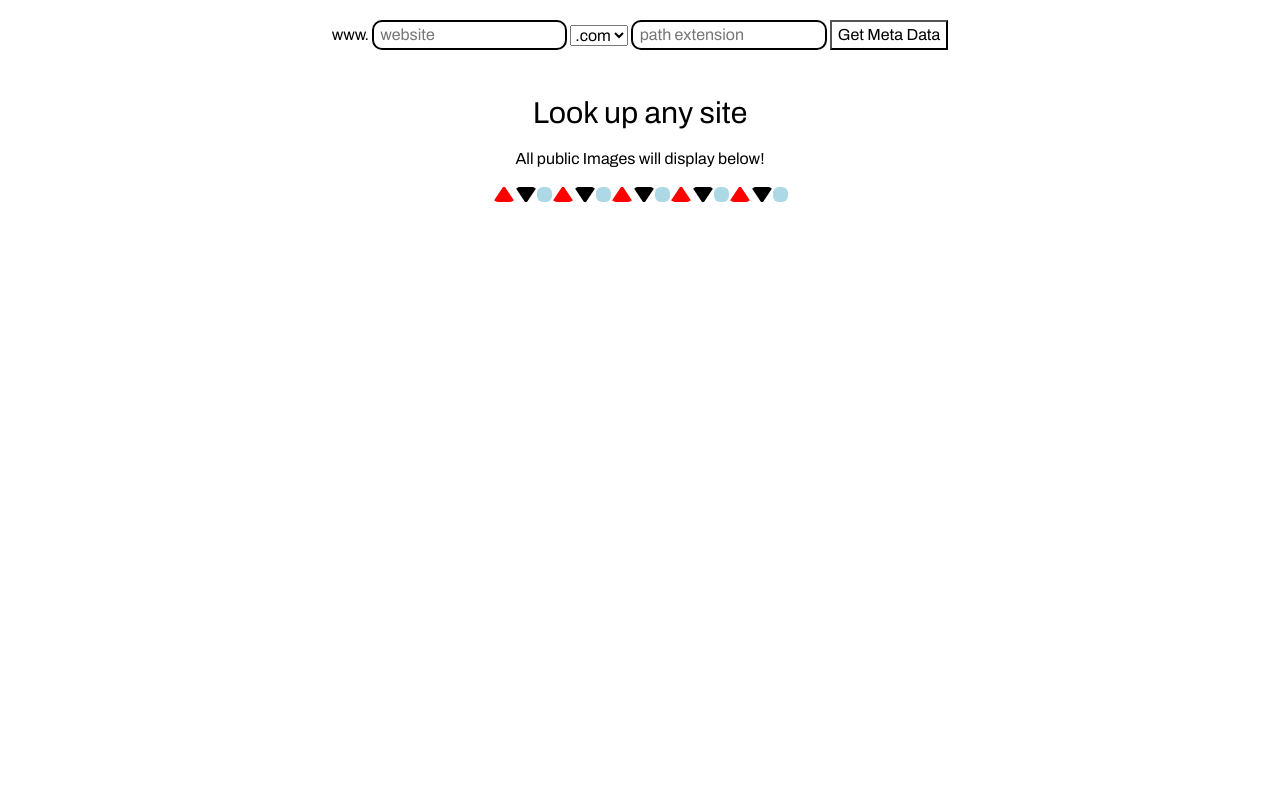
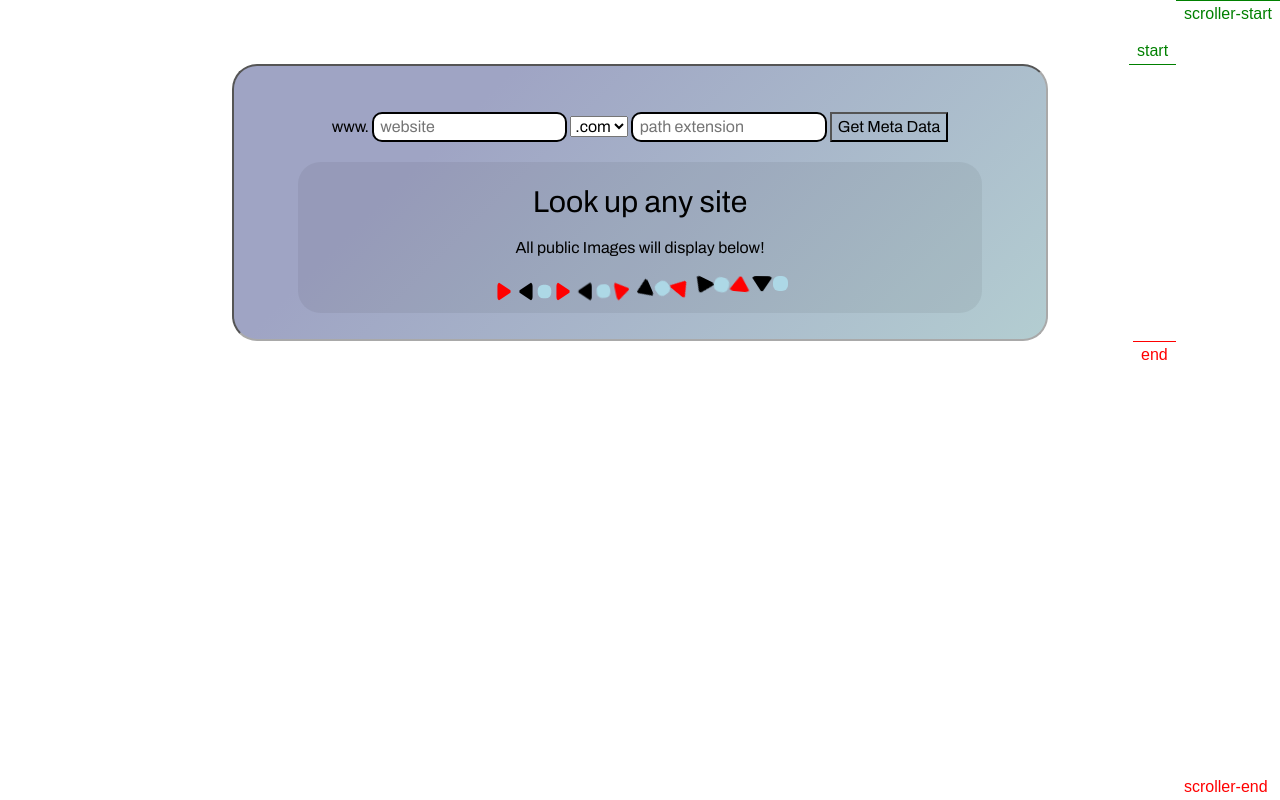
Before and after one commit to Tanner-Davison/greensock-animations, a React (Create React App) app: page /metaDataTool in a window 1280 px wide. Built offline with nearby package versions, Linux system fonts and the light colour scheme.

Commit message:
added new search feature

```diff
--- a/src/App.js
+++ b/src/App.js
@@ -1,7 +1,7 @@
 import React from 'react'
 import HomePage from './pages/HomePage'
 import CustomTools from './pages/CustomTools'
-
+import NavigationBar from './components/NavigationBar'
 import MetaData from './components/MetaData'
 import ScrollExample from './pages/ScrollExample'
 import InProgress from './pages/InProgress'
@@ -30,6 +30,7 @@ function App() {
         <Route path='/in-progress' element={<InProgress />} />,
         <Route path='/metaDataTool' element={<MetaData />} />,
         <Route path='/pinned-scroll' element={<ScrollExample />} />,
+        <Route path='/meta-lookup' element={<><NavigationBar/><MetaData/></>}/>,
       </>,
     ),
   )
--- a/src/components/BoxPlayground.js
+++ b/src/components/BoxPlayground.js
@@ -912,10 +912,10 @@ const Wrapper = styled.div`
   flex-direction: row;
   align-items: center;
   justify-content: center;
-  padding: 2.917vw 0vw;
+  padding: 5.903vw 0vw;
   z-index: 1;
   ${media.fullWidth} {
-    padding: 0px 0px;
+    padding: 85px 0px;
   }
 
   ${media.tablet} {
--- a/src/components/GridLayout.js
+++ b/src/components/GridLayout.js
@@ -11,7 +11,7 @@ import Content5 from './GridContent/Content5'
 
 const GridLayout = () => {
   return (
-    <Wrapper>
+    <Wrapper className='end-home-trigger'>
         <Layout>
             <Content className={'content1'}>content1</Content>
             <Content className={'content2'}>content2</Content>
--- a/src/components/MetaData.js
+++ b/src/components/MetaData.js
@@ -1,136 +1,136 @@
-import axios from "axios";
-import cheerio from "cheerio";
-import React, { useEffect, useState } from "react";
-import styled from "styled-components";
-import downloadIcon from "../images/downloadIcon.png";
-import preDownload from "../images/preDownload.png";
-import saveFill from "../images/saveFill.png";
-import saveNoFill from "../images/saveNoFill.png";
-import media from "../styles/media";
-import text from "../styles/text";
-import TypingComp from "../utils/TypingComp";
-
+import axios from 'axios'
+import cheerio from 'cheerio'
+import React, { useEffect, useState, useRef } from 'react'
+import styled from 'styled-components'
+import downloadIcon from '../images/downloadIcon.png'
+import preDownload from '../images/preDownload.png'
+import saveFill from '../images/saveFill.png'
+import saveNoFill from '../images/saveNoFill.png'
+import media from '../styles/media'
+import text from '../styles/text'
+import gsap from 'gsap'
+import TypingComp from '../utils/TypingComp'
+import { useGSAP } from '@gsap/react'
 const MetaData = () => {
-  const [searchUrl, setSearchUrl] = useState("");
-  const [searchPath, setSearchPath] = useState("");
-  const [domain, setDomain] = useState(".com");
-  const [isLoading, setIsLoading] = useState(false);
-  const [metaImages, setMetaImages] = useState([]);
-  const [isHover, setIsHover] = useState("");
-  const [saveIconHover, setSaveIconHover] = useState(false);
-  const [downloadIsHover, setDownloadIsHover] = useState(false);
+  const [searchUrl, setSearchUrl] = useState('')
+  const [searchPath, setSearchPath] = useState('')
+  const [domain, setDomain] = useState('.com')
+  const [isLoading, setIsLoading] = useState(false)
+  const [metaImages, setMetaImages] = useState([])
+  const [isHover, setIsHover] = useState('')
+  const [saveIconHover, setSaveIconHover] = useState(false)
+  const [downloadIsHover, setDownloadIsHover] = useState(false)
   const [metaData, setMetaData] = useState({
-    title: "Look up any site",
-    description: "All public Images will display below!",
-  });
-
+    title: 'Look up any site',
+    description: 'All public Images will display below!',
+  })
+  const shapesRef = useRef(null)
   const runShapes = new Array(5).fill().map((num) => {
     return (
       <>
-        <Triangle />
-        <TriangleTwo />
-        <Circle />
+        <Triangle className='geo-item' />
+        <TriangleTwo className='geo-item' />
+        <Circle className='geo-item' />
       </>
-    );
-  });
+    )
+  })
   const fetchMetaData = async (searchUrl, searchExtendedUrl, domain) => {
-    setMetaData({ title: "", description: "", alt: "" });
-    setIsLoading(true);
-    setMetaImages([]);
+    setMetaData({ title: '', description: '', alt: '' })
+    setIsLoading(true)
+    setMetaImages([])
 
     try {
-      const response = await axios.get("http://localhost:5002/proxy", {
+      const response = await axios.get('http://localhost:5002/proxy', {
         params: { searchUrl, searchExtendedUrl, domain },
-      });
-      const $ = cheerio.load(response.data);
-      const title = $("title").text();
-      const description = $('meta[name="description"]').attr("content") || "";
+      })
+      const $ = cheerio.load(response.data)
+      const title = $('title').text()
+      const description = $('meta[name="description"]').attr('content') || ''
 
       setMetaData((prevData) => ({
         ...prevData,
-        title: title || "No Data Found",
+        title: title || 'No Data Found',
         description:
           description ||
-          "Some websites may restrict access to their metadata to protect user privacy. Metadata can sometimes contain personally identifiable information or other sensitive data that the website owner wants to keep private.",
-      }));
-      $("img").each((index, element) => {
-        let src = $(element).attr("src");
-        let delayedUrl = $(element).attr("data-delayed-url");
-        let delayedSrc = $(element).attr("data-src");
-        let altTag = $(element).attr("alt");
+          'Some websites may restrict access to their metadata to protect user privacy. Metadata can sometimes contain personally identifiable information or other sensitive data that the website owner wants to keep private.',
+      }))
+      $('img').each((index, element) => {
+        let src = $(element).attr('src')
+        let delayedUrl = $(element).attr('data-delayed-url')
+        let delayedSrc = $(element).attr('data-src')
+        let altTag = $(element).attr('alt')
 
-        if (delayedSrc && delayedSrc.trim() !== "") {
+        if (delayedSrc && delayedSrc.trim() !== '') {
           setMetaImages((prev) => [
             ...prev,
             { dataSource: delayedSrc, alt: altTag },
-          ]);
-        } else if (src && src.trim() !== "") {
-          setMetaImages((prev) => [...prev, { dataSource: src, alt: altTag }]);
-        } else if (delayedUrl && delayedUrl.trim() !== "") {
+          ])
+        } else if (src && src.trim() !== '') {
+          setMetaImages((prev) => [...prev, { dataSource: src, alt: altTag }])
+        } else if (delayedUrl && delayedUrl.trim() !== '') {
           setMetaImages((prev) => [
             ...prev,
             { dataSource: delayedUrl, alt: altTag },
-          ]);
+          ])
         }
-      });
+      })
     } catch (error) {
-      console.error("Error fetching meta data:", error);
+      console.error('Error fetching meta data:', error)
       setMetaData({
-        title: "Oops.. Invalid Request",
+        title: 'Oops.. Invalid Request',
         description:
-          "Some websites may restrict access to their metadata to protect user privacy. Metadata can sometimes contain personally identifiable information or other sensitive data that the website owner wants to keep private.",
-      });
+          'Some websites may restrict access to their metadata to protect user privacy. Metadata can sometimes contain personally identifiable information or other sensitive data that the website owner wants to keep private.',
+      })
     } finally {
-      setIsLoading(false);
+      setIsLoading(false)
     }
-  };
+  }
 
   const handleImageSave = async (imgSrc, imageAlt) => {
-    const imageUrl = imgSrc;
+    const imageUrl = imgSrc
     const removedSpaces = [...imageAlt].reduce(
-      (acc, char) => (char === " " ? acc : acc + char),
-      ""
-    );
+      (acc, char) => (char === ' ' ? acc : acc + char),
+      '',
+    )
     try {
-      const response = await fetch(imageUrl);
-      const blob = await response.blob();
-      const link = document.createElement("a");
-      link.href = window.URL.createObjectURL(blob);
-      link.download = removedSpaces.substring(0, 12) + "...";
-      document.body.appendChild(link);
-      link.click();
-      document.body.removeChild(link);
-      window.URL.revokeObjectURL(link.href);
+      const response = await fetch(imageUrl)
+      const blob = await response.blob()
+      const link = document.createElement('a')
+      link.href = window.URL.createObjectURL(blob)
+      link.download = removedSpaces.substring(0, 12) + '...'
+      document.body.appendChild(link)
+      link.click()
+      document.body.removeChild(link)
+      window.URL.revokeObjectURL(link.href)
     } catch (error) {
-      console.log("error downloading image, : ", error);
+      console.log('error downloading image, : ', error)
     }
-  };
+  }
   const truncateText = (text, maxLength) => {
     if (text?.length <= maxLength) {
-      return text;
+      return text
     } else {
-      return text?.substring(0, maxLength - 3) + "...";
+      return text?.substring(0, maxLength - 3) + '...'
     }
-  };
+  }
   const chunkArray = (array, maxSize) => {
-    const chunks = [];
+    const chunks = []
     for (let i = 0; i < array.length; i += maxSize) {
-      chunks.push(array.slice(i, i + maxSize));
+      chunks.push(array.slice(i, i + maxSize))
     }
-    return chunks;
-  };
-  const chunky = chunkArray(metaImages, metaImages.length);
+    return chunks
+  }
+  const chunky = chunkArray(metaImages, metaImages.length)
   const webImages = chunky.map((chunk, index) => {
-    console.log(chunk);
     const sortedChunk = chunk?.slice().sort((a, b) => {
-      const altA = a.alt?.toLowerCase();
-      const altB = b.alt?.toLowerCase();
-      if (altA < altB) return -1;
-      if (altA > altB) return 1;
-      return 0;
-    });
+      const altA = a.alt?.toLowerCase()
+      const altB = b.alt?.toLowerCase()
+      if (altA < altB) return -1
+      if (altA > altB) return 1
+      return 0
+    })
     return (
-      <ChunkDiv key={index}>
+      <ChunkDiv key={index} className='chunk-div'>
         {sortedChunk.map((img, innerIndex) => {
           return (
             <ImageWrapper
@@ -145,9 +145,9 @@ const MetaData = () => {
               />
               <AltAndButtonsWrapper>
                 <DisplayAlt>
-                  {img?.alt !== ""
+                  {img?.alt !== ''
                     ? truncateText(img.alt, 35)
-                    : "Description: Not Found"}
+                    : 'Description: Not Found'}
                 </DisplayAlt>
                 <ImgIconsWrapper $isHover={isHover === innerIndex}>
                   <AddToCollection
@@ -155,89 +155,148 @@ const MetaData = () => {
                     src={saveIconHover ? saveFill : saveNoFill}
                     onMouseOver={(e) => setSaveIconHover(true)}
                     onMouseLeave={() => setSaveIconHover(false)}
-                    alt={"moreIcon"}
+                    alt={'moreIcon'}
                   />
                   <Save
                     value={img?.dataSource}
                     src={downloadIsHover ? downloadIcon : preDownload}
                     onMouseOver={() => setDownloadIsHover(true)}
                     onMouseLeave={() => setDownloadIsHover(false)}
-                    alt={"saveIcon"}
+                    alt={'saveIcon'}
                     onClick={() => handleImageSave(img.dataSource, img.alt)}
                   />
                 </ImgIconsWrapper>
               </AltAndButtonsWrapper>
             </ImageWrapper>
-          );
+          )
         })}
       </ChunkDiv>
-    );
+    )
+  })
+  useGSAP(() => {
+    const elTarget = document.querySelector('.meta-search-container');
+    const endTarget = document.querySelector('.chunk-div')
+
+    const enteredTl = gsap.timeline({ paused: true });
+    enteredTl
+    .to(elTarget, {
+      height: '62px',
+      overflow: 'hidden',
+      padding:'0px',
+      left:'0px',
+      top:'75px',
+
+    })
+    .to('.meta-search-bar',{padding:'0px', left:'0px' },0)
+
+
+    if(metaImages.length > 5){
+      elTarget.addEventListener('mouseover',()=> enteredTl.reverse())
+      elTarget.addEventListener('mouseleave', ()=> enteredTl.play())
+    }
+
+    const pinnedTimeline = gsap.timeline({
+      scrollTrigger: {
+        trigger: elTarget,
+        start: 'top top',
+        endTrigger: endTarget,
+        end: 'bottom bottom',
+        markers: true,
+        onEnter: () => enteredTl.play(),
+        onLeaveBack: () => enteredTl.reverse(),
+        onEnterBack: ()=> enteredTl.reverse(),
+
+      },
     });
 
-  useEffect(() => {
-    console.log(metaData);
-  }, [metaData]);
+    pinnedTimeline.play();
+  },
+  { scope: '.meta-data-wrapper',dependencies:[metaImages], revertOnUpdate: true });
+
+  useGSAP(
+    () => {
+      const geoItems = gsap.utils.toArray('.geo-item')
+      const animationDuration = 0.5
+      const geoTimeline = gsap
+        .timeline({
+          paused: false,
+          defaults: {
+            yoyo: true,
+            ease: 'sine.inOut',
+            duration: animationDuration,
+          },
+        })
+        .to(geoItems, { y: '8px', scale: 0.9, rotate: 90, stagger: 0.05 })
+        .to(geoItems, { y: '0px', scale: 1, rotate: 0, stagger: 0.05 })
+        .repeat(-1)
+    },
+
+    { scope: '.meta-data-wrapper' },
+  )
 
   return (
-    <Wrapper>
-      <Label htmlFor={"metaUrlInput"}>
+    <Wrapper className='meta-data-wrapper'>
+      <SearchContainer
+        htmlFor={'metaUrlInput'}
+        className='meta-search-container'
+      >
+        <SearchBar className='meta-search-bar'>
           www.
           <UrlInput
-          id={"metaUrlInput"}
-          type="text"
+            id={'metaUrlInput'}
+            type='text'
             value={searchUrl}
-          placeholder="website"
+            placeholder='website'
             onChange={(e) => setSearchUrl(e.target.value)}
           />
           <Select value={domain} onChange={(e) => setDomain(e.target.value)}>
-          <DomainOption value={".com"}>.com</DomainOption>
-          <DomainOption value={".io"}>.io</DomainOption>
-          <DomainOption value={".org"}>.org</DomainOption>
-          <DomainOption value={".edu"}>.edu</DomainOption>
-          <DomainOption value={".tv"}>.tv</DomainOption>
+            <DomainOption value={'.com'}>.com</DomainOption>
+            <DomainOption value={'.io'}>.io</DomainOption>
+            <DomainOption value={'.org'}>.org</DomainOption>
+            <DomainOption value={'.edu'}>.edu</DomainOption>
+            <DomainOption value={'.tv'}>.tv</DomainOption>
           </Select>
           <UrlInput
-          id={"metaUrlInputSecond"}
-          type="text"
+            id={'metaUrlInputSecond'}
+            type='text'
             value={searchPath}
-          placeholder="path extension"
+            placeholder='path extension'
             onChange={(e) => setSearchPath(e.target.value)}
           />
           <SubmitUrl
-          type="button"
+            type='button'
             onClick={() => fetchMetaData(searchUrl, searchPath, domain)}
           >
-          {" "}
+            {' '}
             Get Meta Data
           </SubmitUrl>
-      </Label>
-      <AllImagesWrapper>
+        </SearchBar>
         <MetaHeaderWrapper>
           {isLoading && <TypingComp>{searchUrl}</TypingComp>}
           {!isLoading && (
             <>
-              <MetaTitle>{metaData.title}</MetaTitle>
-              <MetaDescription>{metaData.description}</MetaDescription>
+              <MetaTitle className='metadata-title'>{metaData.title}</MetaTitle>
+              <MetaDescription className='metadata-body'>{metaData.description}</MetaDescription>
             </>
           )}
+          {metaImages.length === 0 && (
+            <TrianglesWrapper ref={shapesRef}>{runShapes}</TrianglesWrapper>
+          )}
         </MetaHeaderWrapper>
+      </SearchContainer>
 
-        {webImages}
-      </AllImagesWrapper>
-      {metaImages.length === 0 && (
-        <TrianglesWrapper>{runShapes}</TrianglesWrapper>
-      )}
+      <AllImagesWrapper>{webImages}</AllImagesWrapper>
     </Wrapper>
-  );
-};
+  )
+}
 
-export default MetaData;
+export default MetaData
 const Circle = styled.div`
   width: 15px;
   height: 15px;
   border-radius: 6px;
   background-color: lightblue;
-`;
+`
 const TriangleTwo = styled.div`
   width: 2px;
   height: 0;
@@ -245,7 +304,8 @@ const TriangleTwo = styled.div`
   border-left: 10px solid transparent;
   border-right: 10px solid transparent;
   border-radius: 5px;
-`;
+`
+
 const Triangle = styled.div`
   width: 2px;
   height: 0;
@@ -253,14 +313,17 @@ const Triangle = styled.div`
   border-right: 10px solid transparent;
   border-bottom: 15px solid red;
   border-radius: 5px;
-`;
+`
+
 const TrianglesWrapper = styled.div`
   display: flex;
-`;
+`
+
 const DisplayAlt = styled.p`
   ${text.bodyMBold}
   text-align: center;
-`;
+`
+
 const AddToCollection = styled.img`
   cursor: pointer;
   width: 25px;
@@ -268,7 +331,8 @@ const AddToCollection = styled.img`
   &:hover {
     transform: scale(1.1);
   }
-`;
+`
+
 const Save = styled.img`
   cursor: pointer;
   width: 25px;
@@ -276,49 +340,93 @@ const Save = styled.img`
   &:hover {
     transform: scale(1.1);
   }
-`;
+`
+
 const AltAndButtonsWrapper = styled.div`
   position: relative;
   display: flex;
   flex-direction: column;
-`;
+`
+
 const ImgIconsWrapper = styled.div`
   display: flex;
   align-items: center;
   justify-content: flex-end;
   gap: 10px;
   transition: opacity 0.2s ease-in-out;
-  opacity: ${(props) => (props.$isHover ? "100" : "0")};
+  opacity: ${(props) => (props.$isHover ? '100' : '0')};
   padding-bottom: 10px;
   padding-right: 10px;
-`;
+`
+
 const Img = styled.img`
   position: relative;
   width: 100%;
   max-width: 400px;
   min-width: 50px;
-`;
+  height: auto;
+  ${media.fullWidth} {
+    max-width: 400px;
+    min-width: 50px;
+  }
+
+  ${media.tablet} {
+    max-width: 15.766vw;
+    min-width: 4.883vw;
+  }
+
+  ${media.mobile} {
+  }
+`
+
 const ImageWrapper = styled.div`
   position: relative;
   display: flex;
   flex-direction: column;
-`;
+`
+
 const MetaDescription = styled.p`
   ${text.bodyM}
-`;
+`
+
 const MetaTitle = styled.h3`
   ${text.h3}
   margin:unset;
-`;
+`
+
 const MetaHeaderWrapper = styled.div`
   display: flex;
   flex-direction: column;
   align-items: center;
   justify-content: center;
   text-align: center;
-  padding-top: 25px;
-  width: 40vw;
-`;
+  padding: 1.736vw;
+  width: 50vw;
+  background-color: rgba(0, 0, 0, 0.06);
+  border-radius: 1.736vw;
+
+  ${media.fullWidth} {
+    padding: 25px;
+    width: 720px;
+    background-color: rgba(0, 0, 0, 0.06);
+    border-radius: 25px;
+  }
+
+  ${media.tablet} {
+    padding: 2.441vw;
+    width: 70.313vw;
+    background-color: rgba(0, 0, 0, 0.06);
+    border-radius: 2.441vw;
+  }
+
+  ${media.mobile} {
+    padding: 5.841vw;
+    width: 105.14vw;
+    background-color: rgba(0, 0, 0, 0.06);
+    border-radius: 5.841vw;
+  }
+`
+
 const ChunkDiv = styled.div`
   position: relative;
   display: flex;
@@ -326,9 +434,7 @@ const ChunkDiv = styled.div`
   justify-content: space-evenly;
   align-items: flex-end;
   flex-wrap: wrap;
-  overflow-y: scroll;
-  border: 4px solid red;
-  height: 47.569vw;
+  height: auto;
   gap: 50px 10px;
   ${media.fullWidth} {
     height: 685px;
@@ -339,43 +445,89 @@ const ChunkDiv = styled.div`
 
   ${media.mobile} {
   }
-`;
+`
+
 const AllImagesWrapper = styled.div`
   position: relative;
   display: flex;
   flex-wrap: wrap;
   justify-content: center;
-  width: 98vw;
+  background-color: white;
+  max-width: 100%;
+  margin-top:300px;
+`
 
-  background-color: transparent;
-`;
 const SubmitUrl = styled.button`
   ${text.bodyM}
   background-color: transparent;
-`;
+`
+
 const DomainOption = styled.option`
   ${text.bodyMBold};
-`;
+`
+
 const Select = styled.select`
   ${text.bodyMBold};
-`;
+`
+
 const UrlInput = styled.input`
   ${text.bodyM}
   padding-left:.5vw;
   margin: 20px 3px 20px 3px;
   border: 2px solid black;
   border-radius: 10px;
-`;
-const Label = styled.label`
+`
+
+const SearchBar = styled.div`
+  display: flex;
+  flex-direction: row;
+  align-items: center;
+  justify-content: center;
+`
+const SearchContainer = styled.div`
   ${text.bodyM}
+  position:fixed;
   display: flex;
+  flex-direction: column;
   align-items: center;
-`;
+  top: 8%;
+  border: 2px inset darkgray;
+  border-radius: 25px;
+  background-color: #b3cdd1;
+  background-image: linear-gradient(315deg, #b3cdd1 0%, #9fa4c4 74%);
+
+  padding: 2.014vw 5vw;
+  z-index: 500;
+
+  ${media.fullWidth} {
+    padding: 29px 72px;
+  }
+
+  ${media.tablet} {
+    padding: 2.832vw 7.031vw;
+  }
+
+  ${media.mobile} {
+    padding: 6.776vw 16.822vw;
+  }
+`
+
 const Wrapper = styled.div`
   display: flex;
   flex-direction: column;
   align-items: center;
   justify-content: center;
-  padding-bottom: 5vw;
-  width: 100vw;
-`;
+  padding: 6.944vw 0vw;
+
+  ${media.fullWidth} {
+    padding: 100px 0px;
+  }
+
+  ${media.tablet} {
+    padding: 100px 0px;
+  }
+
+  ${media.mobile} {
+    padding: 80px 0px;
+  }
+`
--- a/src/components/NavigationBar.js
+++ b/src/components/NavigationBar.js
@@ -1,6 +1,6 @@
 import { useGSAP } from '@gsap/react'
 import gsap from 'gsap'
-import React, { useRef, useState } from 'react'
+import React, { useRef } from 'react'
 import { useNavigate } from 'react-router-dom'
 import styled from 'styled-components'
 import colors from '../styles/colors'
@@ -17,6 +17,7 @@ const NavigationBar = () => {
     { name: 'Home', link: '/' },
     { name: 'My Custom Tools', link: '/box-playground' },
     { name: 'In progress', link: '/in-progress' },
+    {name: 'Meta-Lookup', link: '/meta-lookup'}
   ]
 
   const tweenOn = contextSafe((index) => {
@@ -39,7 +40,7 @@ const NavigationBar = () => {
       rotate: 0,
       transformOrigin: '120% 60%',
       borderRadius: '50%',
-      backgroundColor:'black',
+      backgroundColor: 'black',
       ease: 'back.inOut',
     })
   })
@@ -59,7 +60,26 @@ const NavigationBar = () => {
       </LinkItem>
     )
   })
-  return <Wrapper ref={container}>{NavLinks}</Wrapper>
+    useGSAP(
+      () => {
+        gsap.to('.nav-bar', {
+          scrollTrigger: {
+            trigger: '.nav-bar',
+            start: 'top top',
+            endTrigger:'.end-home-trigger',
+            pin: true,
+            pinSpacing: false,
+            pinSpacer: false,
+          },
+        })
+      },
+      { scope:'nav-bar' ,revertOnUpdate: false },
+    )
+  return (
+    <Wrapper className='nav-bar' ref={container}>
+      {NavLinks}
+    </Wrapper>
+  )
 }
 
 export default NavigationBar
@@ -84,18 +104,21 @@ const LinkItem = styled.div`
   align-items: center;
 `
 const Wrapper = styled.div`
+position: fixed;
   display: flex;
   align-items: center;
   justify-content: center;
-  top:0;
+  background-color: white;
+  justify-self: center;
+  height: 5vw;
+  width:99%;
+  padding-left:10px;
   gap: 5.083vw;
-  max-width: 100vw;
-  height: 5vw;
-  border: 1px solid red;
+  z-index: 1000;
   ${media.fullWidth} {
     gap: 73px;
     height: 72px;
-  justify-self:center;
+    justify-self: center;
   }
 
   ${media.tablet} {
--- a/src/pages/CustomTools.js
+++ b/src/pages/CustomTools.js
@@ -2,14 +2,15 @@ import React from 'react'
 import BoxPlayground from '../components/BoxPlayground'
 import NavigationBar from '../components/NavigationBar'
 import MetaData from '../components/MetaData'
+import styled from 'styled-components'
+import media from '../styles/media'
 
 const CustomTools = () => {
   return (
     <>
       <NavigationBar />
-      <MetaData />
       <BoxPlayground />
-    </>
+      </>
   )
 }
 
--- a/src/pages/HomePage.js
+++ b/src/pages/HomePage.js
@@ -4,16 +4,27 @@ import LogosContainer from '../components/LogosContainer'
 import NavigationBar from '../components/NavigationBar'
 import GridLayout from '../components/GridLayout'
 import IphoneCTA from '../components/IphoneCTA'
+import styled from 'styled-components'
+
+
 const HomePage = ({ scrollto }) => {
+
   return (
-    <>
+    <Wrapper>
       <NavigationBar />
       <CustomCarousel scrollto={scrollto} />
-      <IphoneCTA/>
+      <IphoneCTA />
       <LogosContainer scrollto={scrollto} />
-      <GridLayout/>
-    </>
+      <GridLayout />
+    </Wrapper>
   )
 }
 
 export default HomePage
+
+const Wrapper = styled.div`
+display: flex;
+flex-direction: column;
+width:100%;
+
+`
```
Also changed, not shown: src/App.css (deleted, +0 -38 lines). Lines whose indentation alone changed are shown as unchanged.
